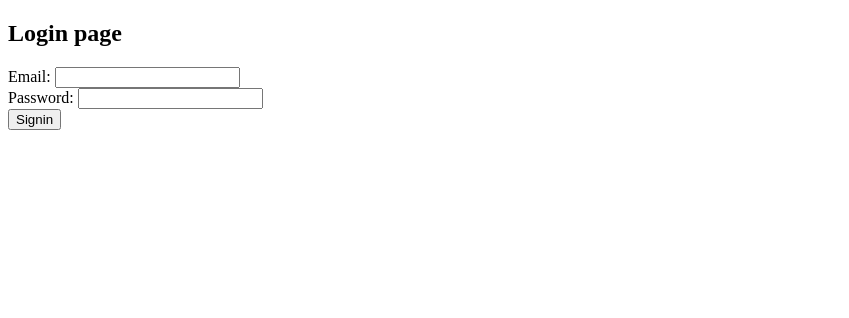
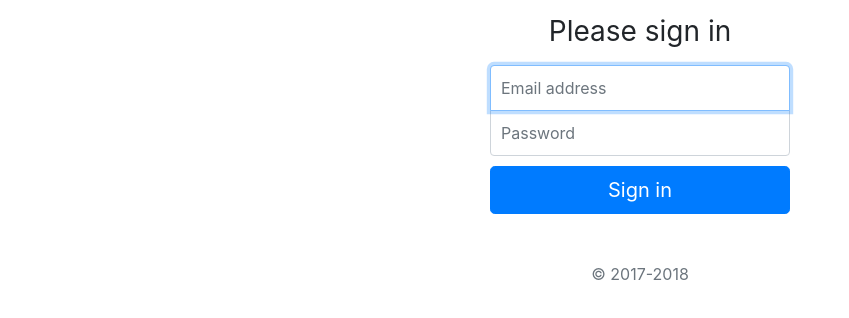
Before and after one commit to akhambir/hackathon-java-apr-18, an Angular app in the folder angular-client/: page /login in a window 1280 px wide. Shown: the top 318 px of the page, without its empty margins (0-849 px from the left). Built offline with nearby package versions, Linux system fonts and the light colour scheme.

Commit message:
fix init.sql, add bootstrap, refactor login page with bootstrap

```diff
--- a/angular-client/angular.json
+++ b/angular-client/angular.json
@@ -23,6 +23,8 @@
               "src/assets"
             ],
             "styles": [
+              "node_modules/bootstrap/dist/css/bootstrap.min.css",
+              "src/styles.scss",
               "src/styles.css"
             ],
             "scripts": []
@@ -72,6 +74,8 @@
             "tsConfig": "src/tsconfig.spec.json",
             "karmaConfig": "src/karma.conf.js",
             "styles": [
+              "node_modules/bootstrap/dist/css/bootstrap.min.css",
+              "src/styles.scss",
               "src/styles.css"
             ],
             "scripts": [],
--- a/angular-client/package.json
+++ b/angular-client/package.json
@@ -20,6 +20,7 @@
     "@angular/platform-browser": "^6.1.0",
     "@angular/platform-browser-dynamic": "^6.1.0",
     "@angular/router": "^6.1.0",
+    "bootstrap": "^4.1.3",
     "core-js": "^2.5.4",
     "rxjs": "^6.0.0",
     "zone.js": "~0.8.26"
--- a/angular-client/src/app/login-user/login-user.component.css
+++ b/angular-client/src/app/login-user/login-user.component.css
@@ -0,0 +1,44 @@
+html,
+body {
+  height: 100%;
+}
+
+body {
+  display: -ms-flexbox;
+  display: flex;
+  -ms-flex-align: center;
+  align-items: center;
+  padding-top: 40px;
+  padding-bottom: 40px;
+  background-color: #f5f5f5;
+}
+
+.form-signin {
+  width: 100%;
+  max-width: 330px;
+  padding: 15px;
+  margin: auto;
+}
+.form-signin .checkbox {
+  font-weight: 400;
+}
+.form-signin .form-control {
+  position: relative;
+  box-sizing: border-box;
+  height: auto;
+  padding: 10px;
+  font-size: 16px;
+}
+.form-signin .form-control:focus {
+  z-index: 2;
+}
+.form-signin input[type="email"] {
+  margin-bottom: -1px;
+  border-bottom-right-radius: 0;
+  border-bottom-left-radius: 0;
+}
+.form-signin input[type="password"] {
+  margin-bottom: 10px;
+  border-top-left-radius: 0;
+  border-top-right-radius: 0;
+}
--- a/angular-client/src/app/login-user/login-user.component.html
+++ b/angular-client/src/app/login-user/login-user.component.html
@@ -1,7 +1,11 @@
-<h2>Login page</h2>
-
-<div>
-  Email: <input [(ngModel)]="user.email"/><br/>
-  Password: <input [(ngModel)]="user.password"/><br/>
-  <button type="submit" (click)="login()">Signin</button>
+<div class="text-center">
+<form class="form-signin">
+  <h1 class="h3 mb-3 font-weight-normal">Please sign in</h1>
+  <label for="inputEmail" class="sr-only">Email address</label>
+  <input type="email" id="inputEmail" class="form-control" placeholder="Email address" required autofocus>
+  <label for="inputPassword" class="sr-only">Password</label>
+  <input type="password" id="inputPassword" class="form-control" placeholder="Password" required>
+  <button class="btn btn-lg btn-primary btn-block" type="submit">Sign in</button>
+  <p class="mt-5 mb-3 text-muted">&copy; 2017-2018</p>
+</form>
 </div>
--- /dev/null
+++ b/angular-client/src/styles.scss
@@ -0,0 +1 @@
+@import '~bootstrap/dist/css/bootstrap.min.css';
```
Also changed, not shown: 2 other files (tests, documents, lock files or other folders).
